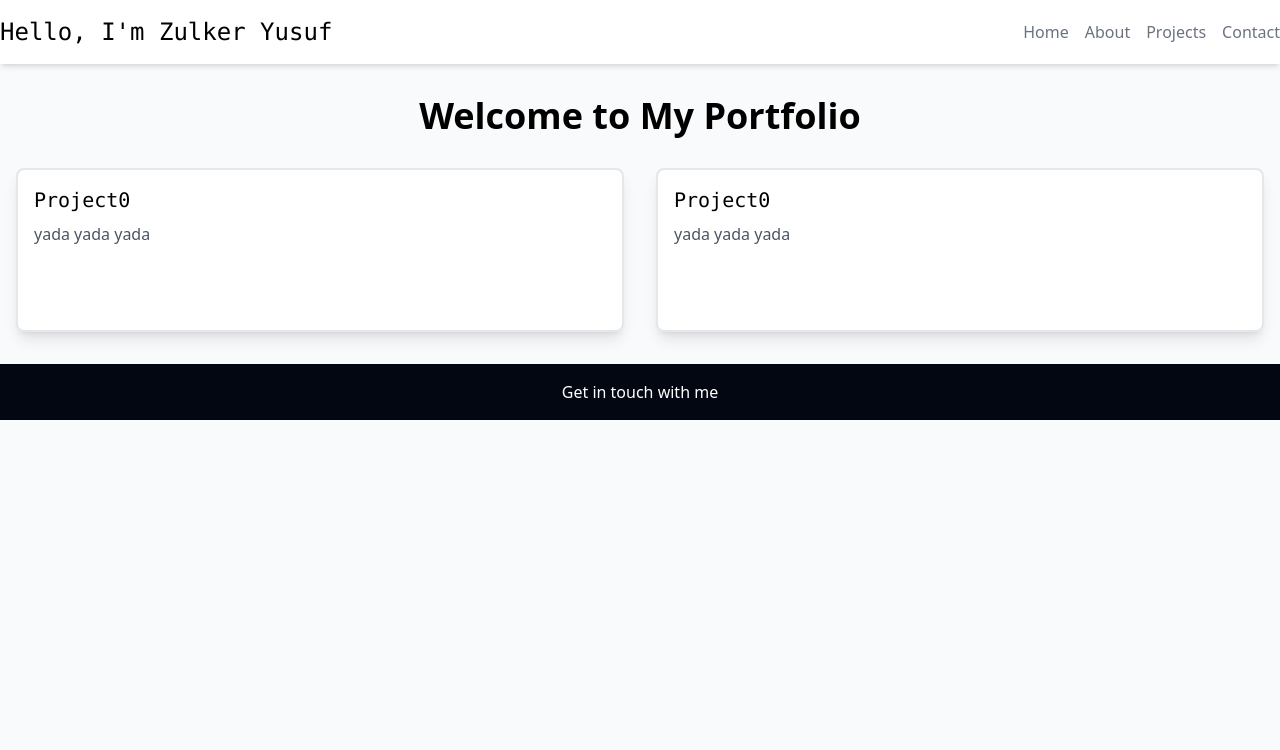
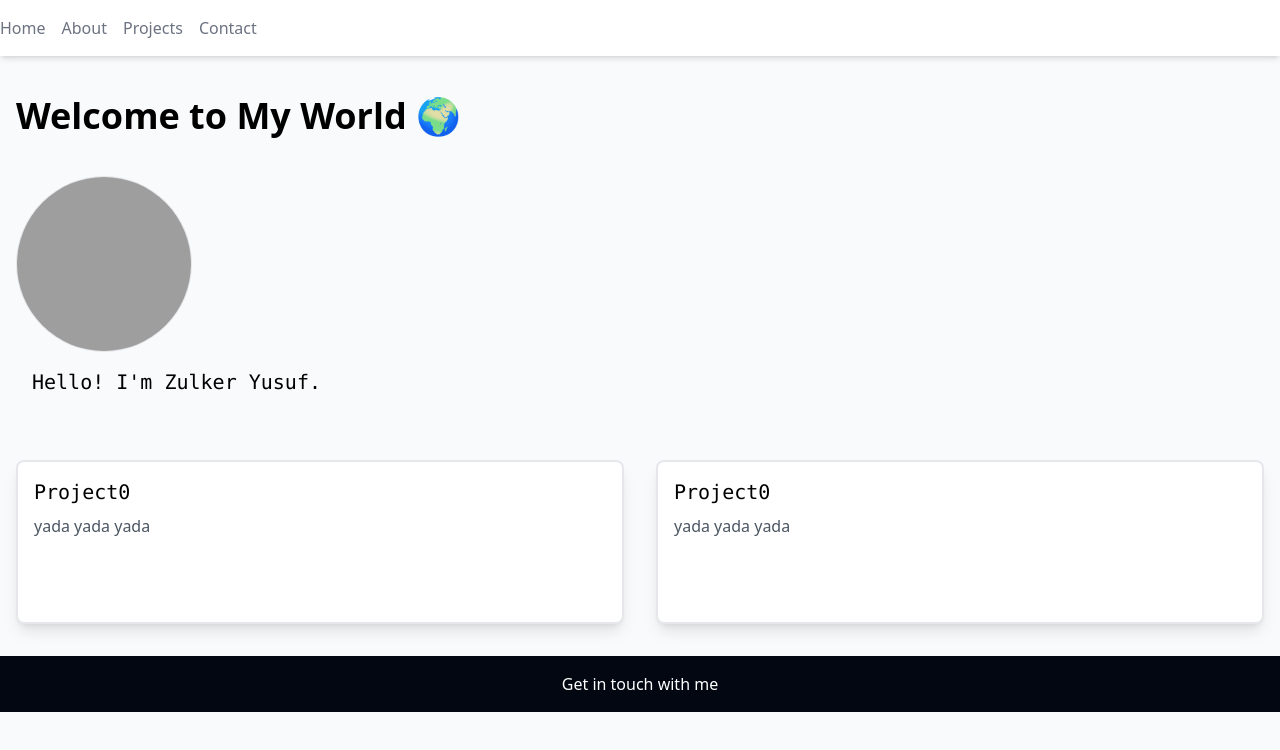
Before and after one commit to zulker0010/portfolio-site, an Astro site in the folder landing-page/: page / in a window 1280 px wide. Built offline with nearby package versions, Linux system fonts and the light colour scheme; Astro itself is replaced by a stand-in of ours; grey boxes are pictures that could not be loaded.

Commit message:
implemented bio component on astro file, failed loading image

```diff
--- a/landing-page/src/components/Bio.tsx
+++ b/landing-page/src/components/Bio.tsx
@@ -1,15 +1,15 @@
 import React from "react";
+
 
 const Bio: React.FC = () => {
  return(
-   <section className="flex flex-col font-mono text-wrap text-center">
+   <section className="flex flex-col text-wrap">
         <img
-            src="https://drive.google.com/uc?export=view&id=1iQa1_a1wUCCX8z7jnhbIgpRY9pwuprrr"
-            alt="My BIO Image"
-            className="w-32 h-32 md:w-48 md:h-48 rounded-full"
+            src="https://drive.google.com/uc?export=view&id=1mrh0LdDvF6RQZ5je3oMjJdLc9YruXRqW"
+            className="w-40 h-40 md:w-44 md:h-44 rounded-full border mb-4 md:mb-0 md:mr-8"
       />
       <div>
-          <h2 className="text-2xl">Hello! I'm Zulker Yusuf.</h2>
+          <h2 className="text-xl p-4 text-left font-mono">Hello! I'm Zulker Yusuf.</h2>
           <p className="text-gray-950 mt-4"></p>
        </div>
    </section>
--- a/landing-page/src/components/header.tsx
+++ b/landing-page/src/components/header.tsx
@@ -4,7 +4,6 @@ const Header: React.FC = () => {
  return (
   <header className="bg-white shadow-md py-4">
     <nav className="container mx-auto flex justify-between items-center">
-        <h1 className="text-2xl font-mono">Hello, I'm Zulker Yusuf</h1>
         <ul className="flex space-x-4">
            <li><a href="/" className="text-gray-500">Home</a></li>
            <li><a href="/about" className="text-gray-500">About</a></li>
--- a/landing-page/src/pages/index.astro
+++ b/landing-page/src/pages/index.astro
@@ -1,8 +1,10 @@
 ---
 import React from "react";
+import Image from "astro/components/Image.astro";
 import Header from "../components/header";
 import Footer from "../components/footer";
 import ProjectCard from "../components/Card";
+import Bio from "../components/Bio";
 
 const projects = [
   { title: 'Project0', description: 'yada yada yada'},
@@ -16,8 +18,8 @@ const projects = [
     <Header />
     <main class="container mx-auto px-4">
       <section class="my-8">
-        <h1 class="text-4xl font-bold text-center">Welcome to My Portfolio</h1>
-
+        <h1 class="text-4xl font-bold text-left my-10">Welcome to My World &#127757</h1>
+        <Bio/>
         <div class="grid grid-cols-1 md:grid-cols-2 gap-8 mt-8">
           {projects.map(project => (
             <ProjectCard title={project.title} description={project.description} />
```
